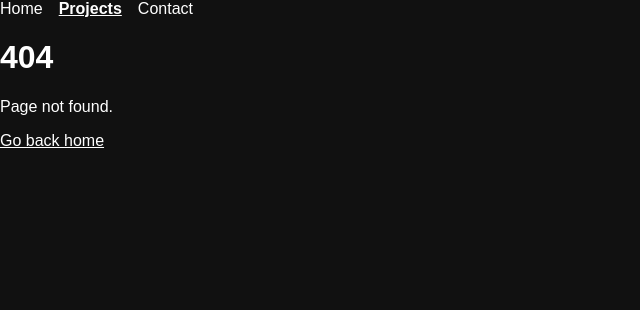
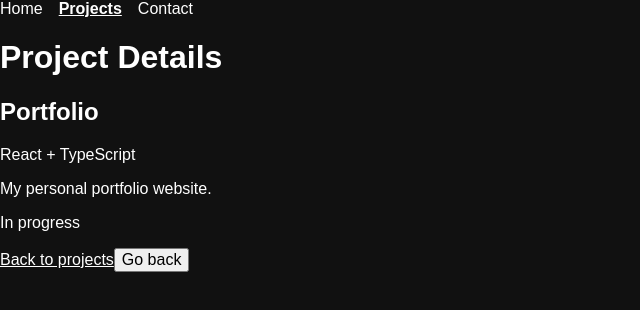
Before and after one commit to valeron200753/portfolio, a React (Vite) app in the folder frontend/: page /projects/1 in a window 1280 px wide. Before the commit this address had no page. Shown: the top 310 px of the page, without its empty margins (0-640 px from the left). Built offline with nearby package versions, Linux system fonts and the light colour scheme.

Commit message:
Add dynamic project routes

```diff
--- a/frontend/src/App.tsx
+++ b/frontend/src/App.tsx
@@ -4,18 +4,36 @@ import ProjectsPage from "./pages/ProjectsPage";
 import ContactPage from "./pages/ContactPage";
 import Header from "./components/Header";
 import NotFound from "./pages/NotFound";
+import ProjectDetailsPage from "./pages/ProjectDetailsPage";
 
 function App() {
     return (
         <>
             <Header />
 
-            <Routes>
-                <Route path="/" element={<Home />} />
-                <Route path="/projects" element={<ProjectsPage />} />
-                <Route path="/contact" element={<ContactPage />} />
-                <Route path="*" element={<NotFound />} />
-            </Routes>
+           <Routes>
+    <Route path="/" element={<Home />} />
+
+    <Route
+        path="/projects"
+        element={<ProjectsPage />}
+    />
+
+    <Route
+        path="/projects/:id"
+        element={<ProjectDetailsPage />}
+    />
+
+    <Route
+        path="/contact"
+        element={<ContactPage />}
+    />
+
+    <Route
+        path="*"
+        element={<NotFound />}
+    />
+</Routes>
         </>
     );
 }
--- a/frontend/src/components/Projects.tsx
+++ b/frontend/src/components/Projects.tsx
@@ -1,28 +1,10 @@
 import { useState } from "react";
-
+import { Link } from "react-router-dom";
+import { projects } from "../data/projects";
 function Projects() {
     const [showCompletedOnly, setShowCompletedOnly] = useState(false);
 
-    const projects = [
-        {
-            id: 1,
-            title: "Portfolio",
-            technology: "React + TypeScript",
-            completed: false
-        },
-        {
-            id: 2,
-            title: "Task Manager",
-            technology: "React",
-            completed: true
-        },
-        {
-            id: 3,
-            title: "Weather App",
-            technology: "JavaScript",
-            completed: true
-        }
-    ];
+
 
     const visibleProjects = showCompletedOnly
         ? projects.filter(project => project.completed)
@@ -53,6 +35,10 @@ function Projects() {
                                 ? "Completed"
                                 : "In progress"}
                         </p>
+
+                        <Link to={`/projects/${project.id}`}>
+                            View project
+                        </Link>
                     </article>
                 ))}
             </div>
--- /dev/null
+++ b/frontend/src/data/projects.ts
@@ -0,0 +1,31 @@
+export interface Project {
+    id: number;
+    title: string;
+    technology: string;
+    completed: boolean;
+    description: string;
+}
+
+export const projects: Project[] = [
+    {
+        id: 1,
+        title: "Portfolio",
+        technology: "React + TypeScript",
+        completed: false,
+        description: "My personal portfolio website."
+    },
+    {
+        id: 2,
+        title: "Task Manager",
+        technology: "React",
+        completed: true,
+        description: "A simple task management application."
+    },
+    {
+        id: 3,
+        title: "Weather App",
+        technology: "JavaScript",
+        completed: true,
+        description: "An application that shows weather information."
+    }
+];
--- /dev/null
+++ b/frontend/src/pages/ProjectDetailsPage.tsx
@@ -0,0 +1,53 @@
+import { Link, useNavigate, useParams } from "react-router-dom";
+import { projects } from "../data/projects";
+
+function ProjectDetailsPage() {
+    const { id } = useParams();
+    const navigate = useNavigate();
+
+    const project = projects.find(
+        (project) => project.id === Number(id)
+    );
+
+    if (!project) {
+        return (
+            <main>
+                <h1>Project not found</h1>
+                <p>This project does not exist.</p>
+
+                <Link to="/projects">
+                    Back to projects
+                </Link>
+                <button onClick={() => navigate(-1)}>
+                    Go back
+                </button>
+            </main>
+        );
+    }
+
+    return (
+        <main>
+            <h1>Project Details</h1>
+
+            <div>
+                <h2>{project.title}</h2>
+                <p>{project.technology}</p>
+                <p>{project.description}</p>
+                <p>
+                    {project.completed
+                        ? "Completed"
+                        : "In progress"}
+                </p>
+            </div>
+
+            <Link to="/projects">
+                Back to projects
+            </Link>
+            <button onClick={() => navigate(-1)}>
+                Go back
+            </button>
+        </main>
+    );
+}
+
+export default ProjectDetailsPage;
```
